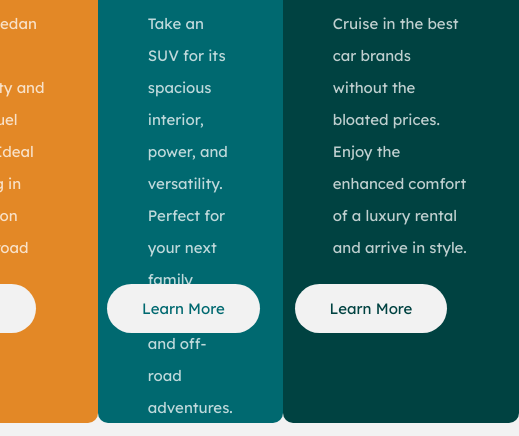
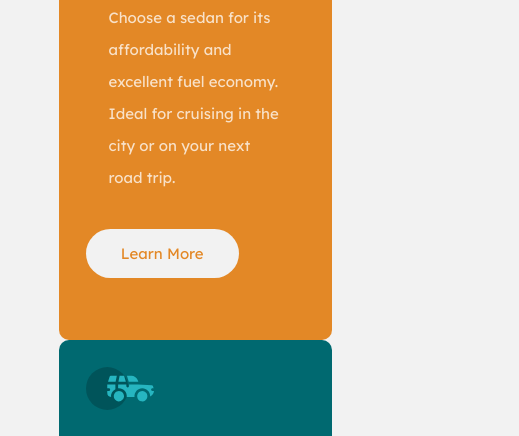
Before and after one commit to Loreshadow/3-column-preview-card-component, a plain HTML site: page 3-column-preview-card-component-main/index.html in a window 390 px wide. Shown: the part 185-621 px from the top of the page, 519 px wide, since content can reach past the window. Drawn offline with Linux system fonts and the light colour scheme; a web font is replaced by a local one.

Commit message:
made laptop phone and tablet responsive +added cta hover and transition

```diff
--- a/3-column-preview-card-component-main/assets/css/style.css
+++ b/3-column-preview-card-component-main/assets/css/style.css
@@ -48,6 +48,12 @@ p {
     padding: 15px 35px 15px 35px;
     color: hsl(31, 77%, 52%);
     text-decoration: none;
+    transition: all 0.15s ease-in;
+}
+.cta:hover {
+    border: 1px solid white;
+    color: white;
+    background-color: transparent;
 }
 
 .cta--secondary {
@@ -66,7 +72,7 @@ p {
 }
 
 .card    {
-    width: 400px;
+    width: 20%;
     height: 600px;
     border-radius: 10px;
     background-color: hsl(31, 77%, 52%);
@@ -82,8 +88,8 @@ p {
 .icon-container {
     width: 25%;
     height: 10%;
-    margin-top: 40px;
-    margin-left: 40px;
+    margin-top: 10%;
+    margin-left: 10%;
     background-image: url(../images/icon-sedans.svg);
     background-size: contain;
     background-repeat: no-repeat;
@@ -104,6 +110,36 @@ p {
 
 .cta--primary, .cta--secondary, .cta--tertiary {
     position: absolute;
-    left: 5%;
-    bottom: 15%;
+    left: 10%;
+    bottom: 12.5%;
 }
+
+/* laptop 1024px responsive  */
+@media screen and (max-width: 1024px) {
+    .card {
+        width: 70%;
+        height: 500px;
+    }
+   }
+/* tablet responsive  */
+@media screen and (max-width: 768px) {
+    body {
+        margin: 25px 0 25px 0;
+    }
+    .card-container {
+        flex-direction: column;
+    }
+    .card {
+        width: 70%;
+        height: 500px;
+    }
+   }
+
+   /* phone responsive  */
+
+   @media screen and (max-width: 375px) {
+    .card {
+        width: 90%;
+        height: 500px;
+    }
+   }
```
